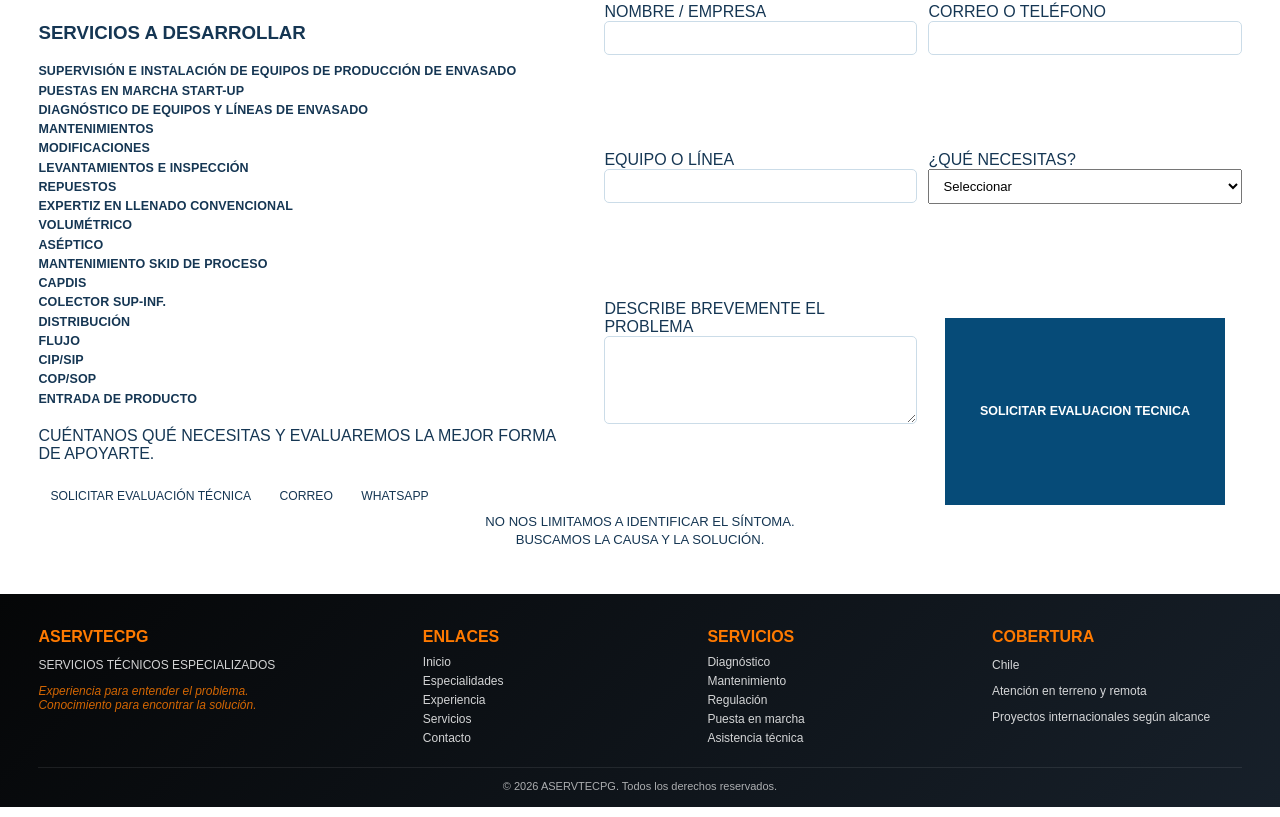
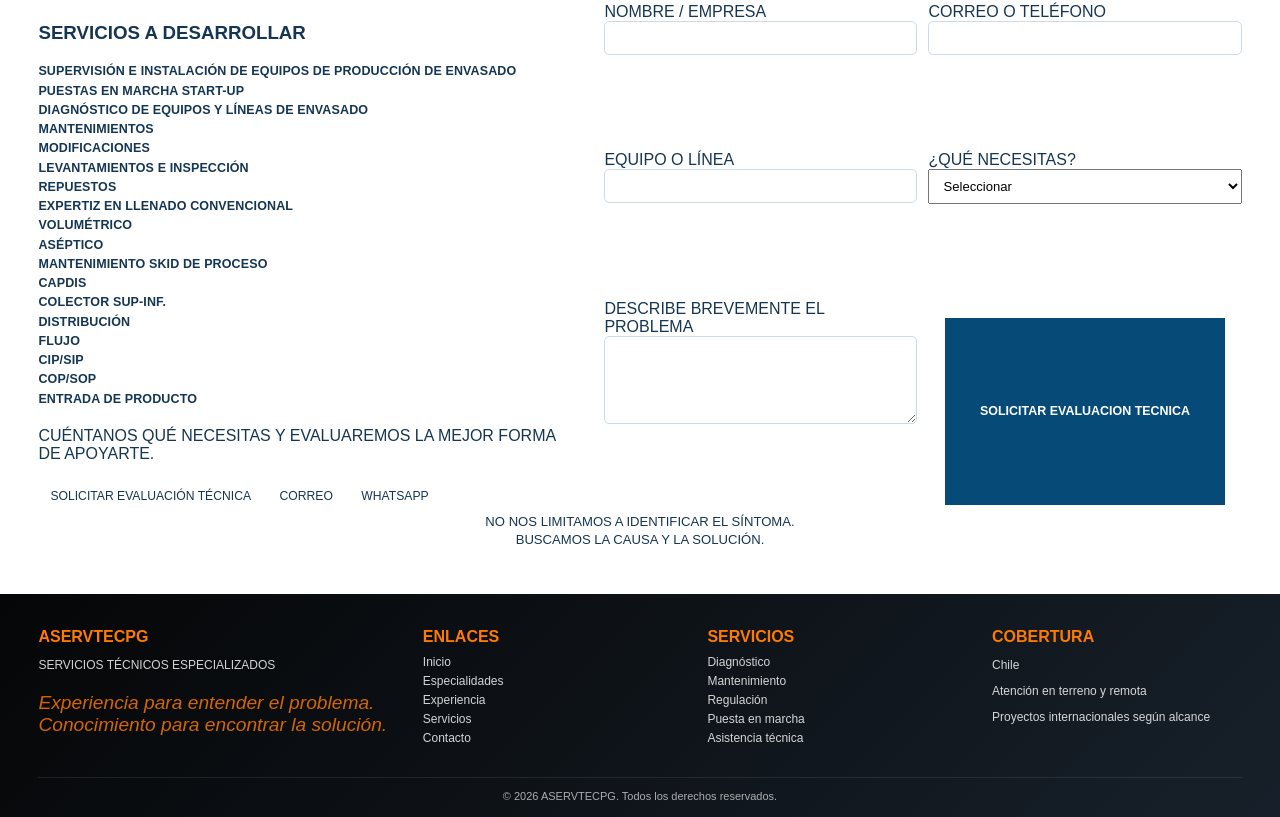
Before and after one commit to SERVTECPG/didactic-fiesta, a plain HTML site: page index.html in a window 1280 px wide. Shown: the part 2719-3536 px from the top of the page. Drawn offline with Linux system fonts and the light colour scheme.

Commit message:
Update index.html

```diff
--- a/index.html
+++ b/index.html
@@ -1265,6 +1265,8 @@ footer h3,.footer-title{
 @media (max-width: 768px){
   .brand-row .brand-item::after{content:none !important; display:none !important;}
 }
+.footer-motto{
+  font-size: 1.2rem;
+}
 </style>
-
 </body></html>
```
